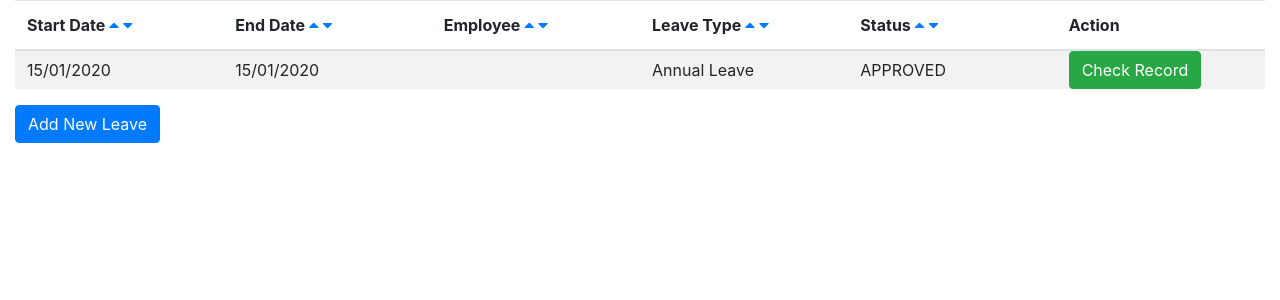
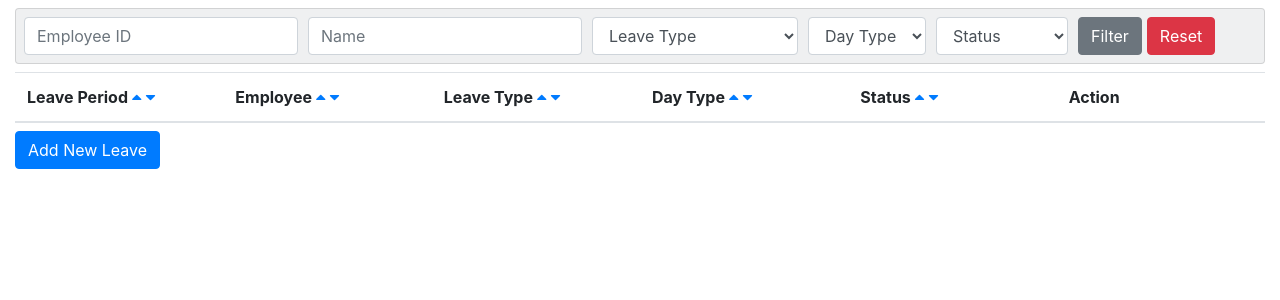
Before and after one commit to tyochan/swhr, a Django app: page /leave_records/ in a window 1280 px wide. Shown: the part 66-366 px from the top of the page. Run offline with Django 3.2, Linux system fonts and the light colour scheme; tables that the repository leaves empty hold one stand-in row (values such as "Sample post"); lists and menus that the app fills with data are empty; some libraries are stand-ins or nearby versions.

Commit message:
Added leave, payment filtering and reset filter, improving last payment

```diff
--- a/leave_records/templates/leave_records.html
+++ b/leave_records/templates/leave_records.html
@@ -1,32 +1,84 @@
 {% extends "base.html" %}
 {% block content %}
-<table class="table table-striped table-hover">
+<div class="card text-white mt-2">
+  <form class="form-row card-body" method="get" action=".">
+    <div class="col-xs-1">
+      <input class="form-control" id="id_staff_no" name="staff_no" type="number" placeholder="Employee ID" value="{{staff_no}}">
+    </div>
+    <div class="col-xs-1">
+      <input class="form-control" id="id_name" name="name" type="text" placeholder="Name" value="{{name}}">
+    </div>
+    <div class="col-xs-1">
+      <select class="form-control" id="id_type" name="type">
+        <option value='' disabled selected>Leave Type</option>
+        {% for key, val in type_options.items %}
+        {% if type == key %}
+        <option value='{{key}}' selected>{{val}}</option>
+        {% else %}
+        <option value='{{key}}'>{{val}}</option>
+        {% endif %}
+        {% endfor %}
+      </select>
+    </div>
+    <div class="col-xs-1">
+      <select class="form-control" id="id_day_type" name="day_type">
+        <option value='' disabled selected>Day Type</option>
+        {% for key, val in day_type_options.items %}
+        {% if day_type == key %}
+        <option value='{{key}}' selected>{{val}}</option>
+        {% else %}
+        <option value='{{key}}'>{{val}}</option>
+        {% endif %}
+        {% endfor %}
+      </select>
+    </div>
+    <div class="col-xs-1">
+      <select class="form-control" id="id_status" name="status">
+        <option value='' disabled selected>Status</option>
+        {% for key, val in status_options.items %}
+        {% if status == key %}
+        <option value='{{key}}' selected>{{val}}</option>
+        {% else %}
+        <option value='{{key}}'>{{val}}</option>
+        {% endif %}
+        {% endfor %}
+      </select>
+    </div>
+    <div class="col-xs-1">
+      <button type="submit" class="btn btn-secondary">Filter</button>
+    </div>
+    <a href="{% url 'leave_records:index' %}" role="button" class="btn btn-danger">Reset</a>
+  </form>
+</div>
+
+<div class="mt-2 mb-2">
+  <table class="table table-striped table-hover mb-0">
     <thead>
       <tr>
         <th>
-        Start Date
-        <a href="?order_by=start_date" class="fas fa-caret-up"></a>
-        <a href="?order_by=-start_date" class="fas fa-caret-down"></a>
-      </th>
-      <th>
-        End Date
-        <a href="?order_by=end_date" class="fas fa-caret-up"></a>
-        <a href="?order_by=-end_date" class="fas fa-caret-down"></a>
+          Leave Period
+          <a href="?order_by=end_date&{{filter}}" class="fas fa-caret-up"></a>
+          <a href="?order_by=-end_date&{{filter}}" class="fas fa-caret-down"></a>
         </th>
         <th>
           Employee
-        <a href="?order_by=employee" class="fas fa-caret-up"></a>
-        <a href="?order_by=-employee" class="fas fa-caret-down"></a>
+          <a href="?order_by=employee&{{filter}}" class="fas fa-caret-up"></a>
+          <a href="?order_by=-employee&{{filter}}" class="fas fa-caret-down"></a>
         </th>
         <th>
           Leave Type
-        <a href="?order_by=type" class="fas fa-caret-up"></a>
-        <a href="?order_by=-type" class="fas fa-caret-down"></a>
+          <a href="?order_by=type&{{filter}}" class="fas fa-caret-up"></a>
+          <a href="?order_by=-type&{{filter}}" class="fas fa-caret-down"></a>
+        </th>
+        <th>
+          Day Type
+          <a href="?order_by=day_type&{{filter}}" class="fas fa-caret-up"></a>
+          <a href="?order_by=-day_type&{{filter}}" class="fas fa-caret-down"></a>
         </th>
         <th>
           Status
-        <a href="?order_by=status" class="fas fa-caret-up"></a>
-        <a href="?order_by=-status" class="fas fa-caret-down"></a>
+          <a href="?order_by=status&{{filter}}" class="fas fa-caret-up"></a>
+          <a href="?order_by=-status&{{filter}}" class="fas fa-caret-down"></a>
         </th>
         <th>Action</th>
       </tr>
@@ -34,10 +86,10 @@
     <tbody>
       {% for l in leaves %}
       <tr>
-      <td>{{l.start_date|date:"d/m/Y"}}</td>
-      <td>{{l.end_date|date:"d/m/Y"}}</td>
+        <td>{{l.start_date|date:"d/m/Y"}} - {{l.end_date|date:"d/m/Y"}}</td>
         <td>{{l.employee.last_name|add:" "|add:l.employee.first_name}}</td>
         <td>{{l.get_type_display}}</td>
+        <td>{{l.get_day_type_display}}</td>
         <td>{{l.get_status_display}}</td>
         <td>
           {% if l.status == 'PD' %}
@@ -50,9 +102,10 @@
       {% endfor %}
     </tbody>
   </table>
+</div>
 
 <div class="footer">
-  {% include "pagination.html" %}
   <a href="{% url 'leave_records:create_leave' %}" class="btn btn-primary" role="button">Add New Leave</a>
+  {% include "pagination.html" with filter=filter %}
 </div>
 {% endblock %}
--- a/leave_records/views.py
+++ b/leave_records/views.py
@@ -3,6 +3,7 @@ from django.views.generic import ListView, DetailView, CreateView, UpdateView, D
 
 # Models
 from .models import Leave
+from django.db.models import Q
 from personal_details.models import Employee
 
 # Form classes
@@ -11,21 +12,54 @@ from . import forms
 # Response
 from django.http import HttpResponseRedirect
 
-# Create your views here.
+# Utils
+from . import choices
 
 
 class IndexView(ListView):
     template_name = 'leave_records.html'
     context_object_name = 'leaves'
-    paginate_by = 15
+    paginate_by = 13
 
     def get_queryset(self):
         order_by = self.request.GET.get('order_by', '-end_date')
-        return Leave.objects.all().order_by(order_by)
+
+        # Filtering
+        staff_no = self.request.GET.get('staff_no', '')
+        name = self.request.GET.get('name', '')
+        type = self.request.GET.get('type', '')
+        day_type = self.request.GET.get('day_type', '')
+        status = self.request.GET.get('status', '')
+
+        print('Leave Filtering: %s %s %s %s %s' %
+              (staff_no, name, type, day_type, status))
+        return Leave.objects.order_by(order_by).filter(Q(employee__staff_no__contains=staff_no),
+                                                       Q(employee__last_name__contains=name) |
+                                                       Q(employee__first_name__contains=name),
+                                                       Q(type__contains=type),
+                                                       Q(day_type__contains=day_type),
+                                                       Q(status__contains=status),)
 
     def get_context_data(self, **kwargs):
         context = super(IndexView, self).get_context_data(**kwargs)
         context['order_by'] = self.request.GET.get('order_by', '-end_date')
+
+        # Filtering
+        context['staff_no'] = self.request.GET.get('staff_no', '')
+        context['name'] = self.request.GET.get('name', '')
+        context['type'] = self.request.GET.get('type', '')
+        context['day_type'] = self.request.GET.get('day_type', '')
+        context['status'] = self.request.GET.get('status', '')
+
+        context['type_options'] = dict((key, val)
+                                       for key, val in choices.LEAVE_TYPE)
+        context['status_options'] = dict((key, val)
+                                         for key, val in choices.STATUS_CHOICES)
+        context['day_type_options'] = dict((key, val)
+                                           for key, val in choices.LEAVE_DAY_TYPE)
+        context['filter'] = 'staff_no=%s&name=%s&type=%s&day_type=%s&status=%s' % (
+            context['staff_no'], context['name'], context['type'], context['day_type'], context['status'])
+
         return context
 
 
--- a/payroll/static/js/ajax_payment.js
+++ b/payroll/static/js/ajax_payment.js
@@ -19,6 +19,9 @@ function calculateSalary() {
       $('#id_np_leave').val(data.no_pay_leave.toFixed(2))
       $('#id_total_payments').val(data.total_payments.toFixed(2))
       $('#id_total_deductions').val(data.total_deductions.toFixed(2))
+      $('#id_join_date').val(data.join_date)
+      $('#id_period_end').datepicker("setStartDate", data.join_date)
+      $('#id_annual_leave').val(data.annual_leave)
 
       log("ajax: calculate salary success"); // another sanity check
     },
--- a/personal_details/forms.py
+++ b/personal_details/forms.py
@@ -78,3 +78,5 @@ class EmployeeUpdateForm(EmployeeForm):
         super(EmployeeUpdateForm, self).__init__(*args, **kwargs)
         self.helper.filter(Submit).wrap(
             Submit, 'Update', css_class="btn-outline-primary")
+
+        self.fields['join_date'].disabled = True
--- a/personal_details/static/js/form_employee.js
+++ b/personal_details/static/js/form_employee.js
@@ -36,3 +36,8 @@ $("#id_active").on('click', function() {
     enable($("#id_leave_date"))
   }
 })
+
+// Join dateinput
+$("#id_join_date").datepicker().on("changeDate", function(e) {
+  calculateAnnualLeave()
+})
--- a/personal_details/templates/form_employee.html
+++ b/personal_details/templates/form_employee.html
@@ -1,5 +1,6 @@
 {% extends "form.html" %}
 {% load staticfiles %}
 {% block javascript %}
+<script src="{% static 'js/ajax_employee.js' %}"></script>
 <script src="{% static 'js/form_employee.js' %}"></script>
 {% endblock %}
--- a/personal_details/urls.py
+++ b/personal_details/urls.py
@@ -10,4 +10,6 @@ urlpatterns = [
     # /personal_details/string/
     path('create', views.EmployeeCreateView.as_view(), name='create_staff'),
     path('update/<int:pk>', views.EmployeeUpdateView.as_view(), name='update_staff'),
+
+    path('ajax/getLeave', views.calculateAnnualLeave, name='calculate_leave')
 ]
--- a/swhr/static/css/style.css
+++ b/swhr/static/css/style.css
@@ -11,12 +11,13 @@
   table-layout: fixed;
 }
 
-.table tr{
-   height: 10px;
+.table td{
+  padding: 0 0 0 .75rem;
+  vertical-align: middle;
 }
 
-.table td{
-   padding: 0  0  0 .75rem;
+.table th{
+   padding: .75rem;
    vertical-align: middle;
 }
 
@@ -30,7 +31,7 @@ body {
 }
 
 .card-body {
-  padding: 0.75em;
+  padding: 0.5em;
 }
 
 .card {
--- a/swhr/static/js/common.js
+++ b/swhr/static/js/common.js
@@ -56,5 +56,5 @@ $().ready(function() {
 
   // Initialize All Datepicker
   $(".dateinput").datepicker()
-  $(".dateinput").attr("autocomplete", "off");
+  $("input").attr("autocomplete", "off");
 });
--- a/swhr/templates/pagination.html
+++ b/swhr/templates/pagination.html
@@ -3,7 +3,7 @@
   <ul class="pagination ">
     {% if page_obj.has_previous %}
     <li class="page-item">
-      <a class="page-link " href="?order_by={{order_by}}&page={{ page_obj.previous_page_number }}" aria-label="Previous">
+      <a class="page-link " href="?order_by={{order_by}}&{{filter}}&page={{page_obj.previous_page_number}}" aria-label="Previous">
         <span aria-hidden="true">&laquo;</span>
         <span class="sr-only">Previous</span>
       </a>
@@ -19,13 +19,13 @@
 
     {% for i in page_obj.paginator.page_range %}
     <li class="page-item {% if page_obj.number == i %}active{% endif %}">
-      <a class="page-link" href="?order_by={{order_by}}&page={{i}}">{{i}}</a>
+      <a class="page-link" href="?order_by={{order_by}}&{{filter}}&page={{i}}">{{i}}</a>
     </li>
     {% endfor %}
 
     {% if page_obj.has_next %}
     <li class="page-item">
-      <a class="page-link" href="?order_by={{order_by}}&page={{ page_obj.next_page_number }}" aria-label="Next">
+      <a class="page-link" href="?order_by={{order_by}}&{{filter}}&page={{page_obj.next_page_number}}" aria-label="Next">
         <span aria-hidden="true">&raquo;</span>
         <span class="sr-only">Next</span>
       </a>
```
Also changed, not shown: payroll/forms.py (+18 -1 lines), payroll/static/js/form_payment.js (+8 -10 lines), payroll/templates/payroll.html (+29 -18 lines), payroll/views.py (+46 -10 lines), personal_details/static/js/ajax_employee.js (added, +23 -0 lines), personal_details/templates/index.html (+17 -16 lines), personal_details/views.py (+27 -1 lines). Lines whose indentation alone changed are shown as unchanged.
